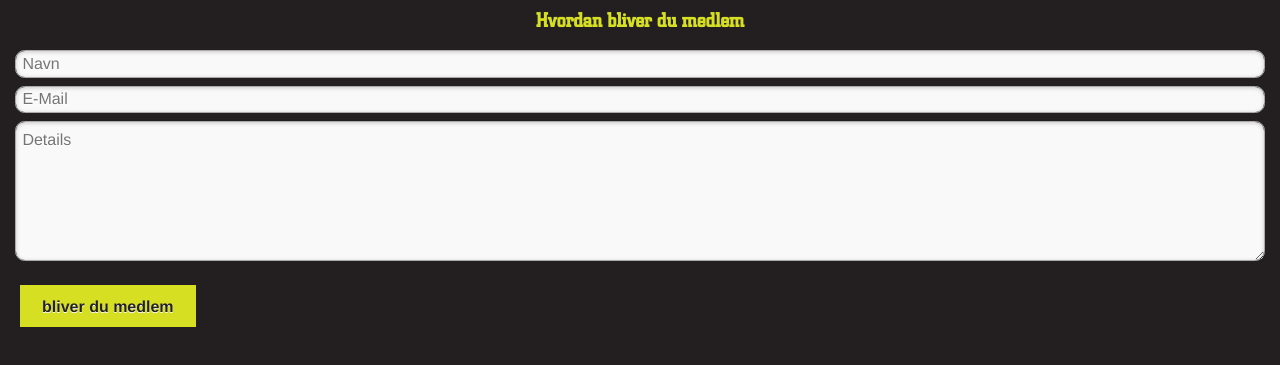
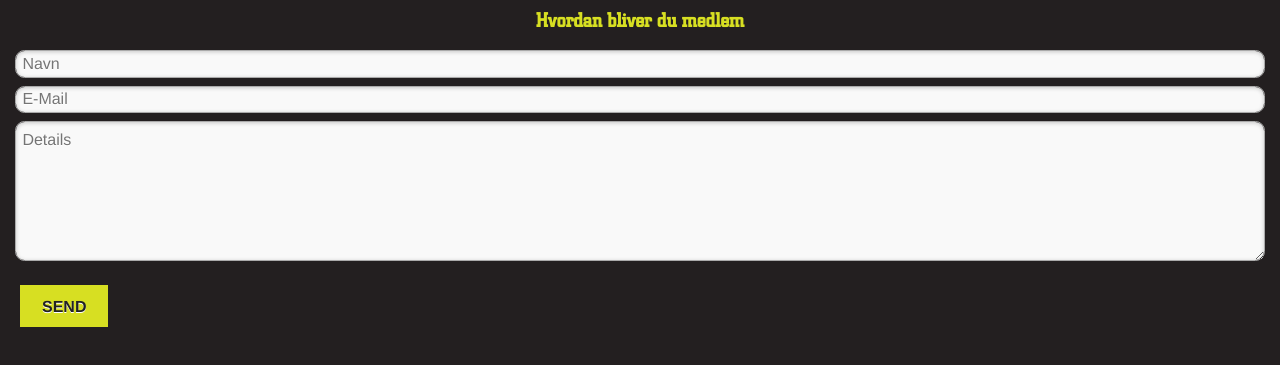
Before and after one commit to scriptmaster/DDL, a plain HTML site: page member.html in a window 1280 px wide. Shown: the part 73-438 px from the top of the page. Drawn offline with Linux system fonts and the light colour scheme.

Commit message:
Update member.html

```diff
--- a/member.html
+++ b/member.html
@@ -36,7 +36,7 @@
          <textarea name="details" id="details" cols="40" rows="8" style="min-height:140px;" placeholder="Details"></textarea>
          <p>
          <a href="#" data-role="button" data-theme="e" data-inline="true" name="contact_send" id="contact_send" onClick="memberForm()">
-          bliver du medlem
+          SEND
          </a>
          <label for="contact_send" id="mailstatus"></label>
          </p>
```
